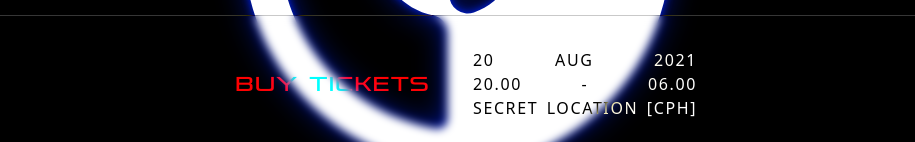
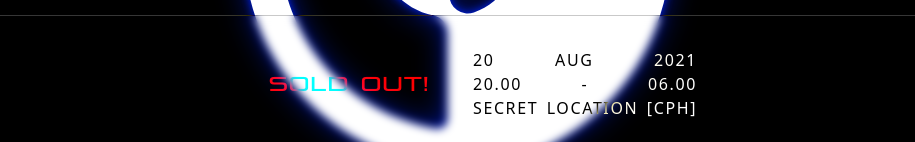
Before and after one commit to NFT-NORDIC/NFT-NORDIC.github.io, a Nuxt app: page / in a window 1280 px wide. Shown: the part 647-789 px from the top of the page, without its empty margins (183-1098 px from the left). Built offline with nearby package versions, Linux system fonts and the light colour scheme.

Commit message:
sold out

```diff
--- a/components/Overlay.vue
+++ b/components/Overlay.vue
@@ -9,7 +9,7 @@
         </p>
       </div>
       <span class="text-red text-lg md:text-xl font-piru flex-grow md:flex-1 flex flex-col justify-center md:text-right hover:text-blue">
-        <a href="https://buy.stripe.com/eVag2kb562xY1Xy144" target="_blank">buy tickets&nbsp;</a>
+        <a href="#" target="_blank">sold out!&nbsp;</a>
       </span>
     </div>
   </div>
```
